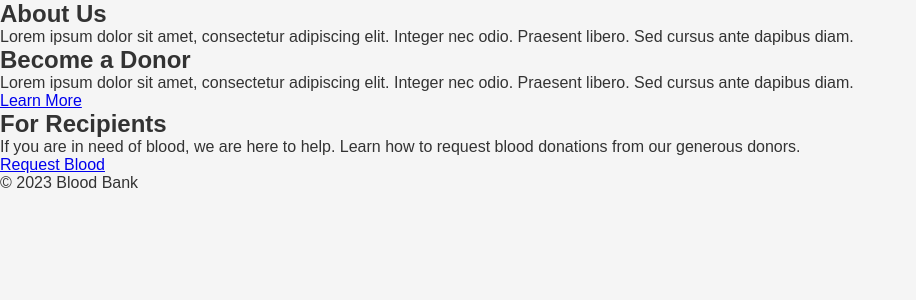
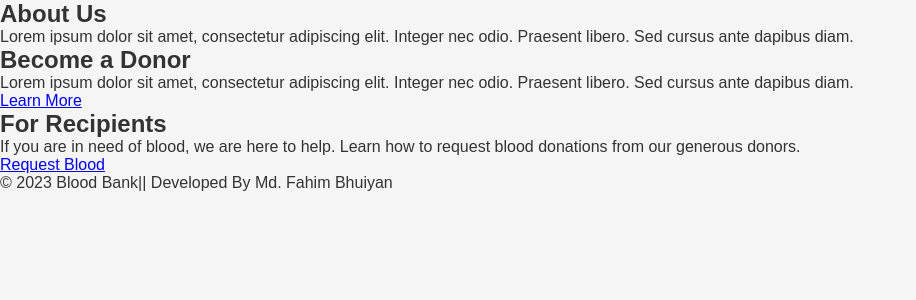
Before and after one commit to md-fahim-bhuiyan/BloodBank, a Django app: page / in a window 1280 px wide. Shown: the part 193-493 px from the top of the page, without its empty margins (0-916 px from the left). Run offline with Django 4.2, Linux system fonts and the light colour scheme.

Commit message:
developer update

```diff
--- a/Templates/Home/index.html
+++ b/Templates/Home/index.html
@@ -70,7 +70,7 @@
     <!-- Footer Section -->
     <footer class="footer">
         <div class="container">
-            <p>&copy; 2023 Blood Bank</p>
+            <p>&copy; 2023 Blood Bank|| Developed By Md. Fahim Bhuiyan</p>
         </div>
     </footer>
 </body>
```
